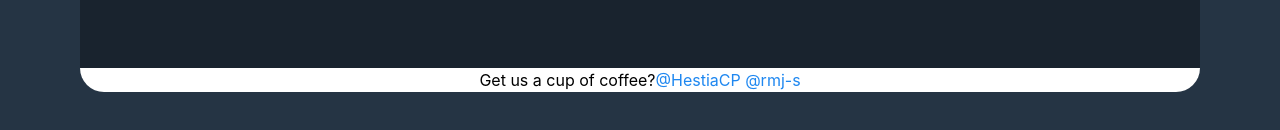
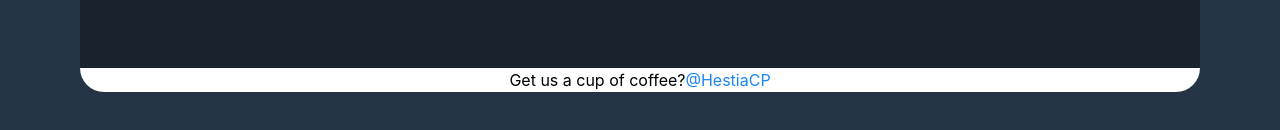
Before and after one commit to hestiacp/hestiacp-generator, a plain HTML site: page v2/index.html in a window 1280 px wide. Shown: the part 1029-1159 px from the top of the page. Drawn offline with nearby package versions, Linux system fonts and the light colour scheme; no server answers; a script that the page names is missing; a small style sheet from the web is missing.

Commit message:
Credit Removal

```diff
--- a/v2/index.html
+++ b/v2/index.html
@@ -1,5 +1,6 @@
 <!DOCTYPE html>
 <html lang="en">
+
 <head>
     <meta charset="utf-8">
     <meta http-equiv="X-UA-Compatible" content="IE=edge">
@@ -18,6 +19,7 @@
     <script src="https://unpkg.com/@lottiefiles/lottie-player@latest/dist/lottie-player.js"></script>
     <script src="./assets/js/app.js"></script>
 </head>
+
 <body>
     <div id="loading_overlay"></div>
     <div id="body_background"></div>
@@ -265,8 +267,7 @@
                         </div>
                         <div class="footer">
                             <div>
-                                <span id="footer_1_text">Get us a cup of coffee?<i id="footer_1_animation"></i><a href="https://www.paypal.com/cgi-bin/webscr?cmd=_s-xclick&hosted_button_id=ST87LQH2CHGLA">@HestiaCP</a> <a
-                                        href="https://github.com/rmj-s">@rmj-s</a></span>
+                                <span id="footer_1_text">Get us a cup of coffee?<i id="footer_1_animation"></i><a href="https://www.paypal.com/cgi-bin/webscr?cmd=_s-xclick&hosted_button_id=ST87LQH2CHGLA">@HestiaCP</a></span>
                             </div>
                         </div>
                     </div>
@@ -275,4 +276,5 @@
         </div>
     </div>
 </body>
+
 </html>
```
